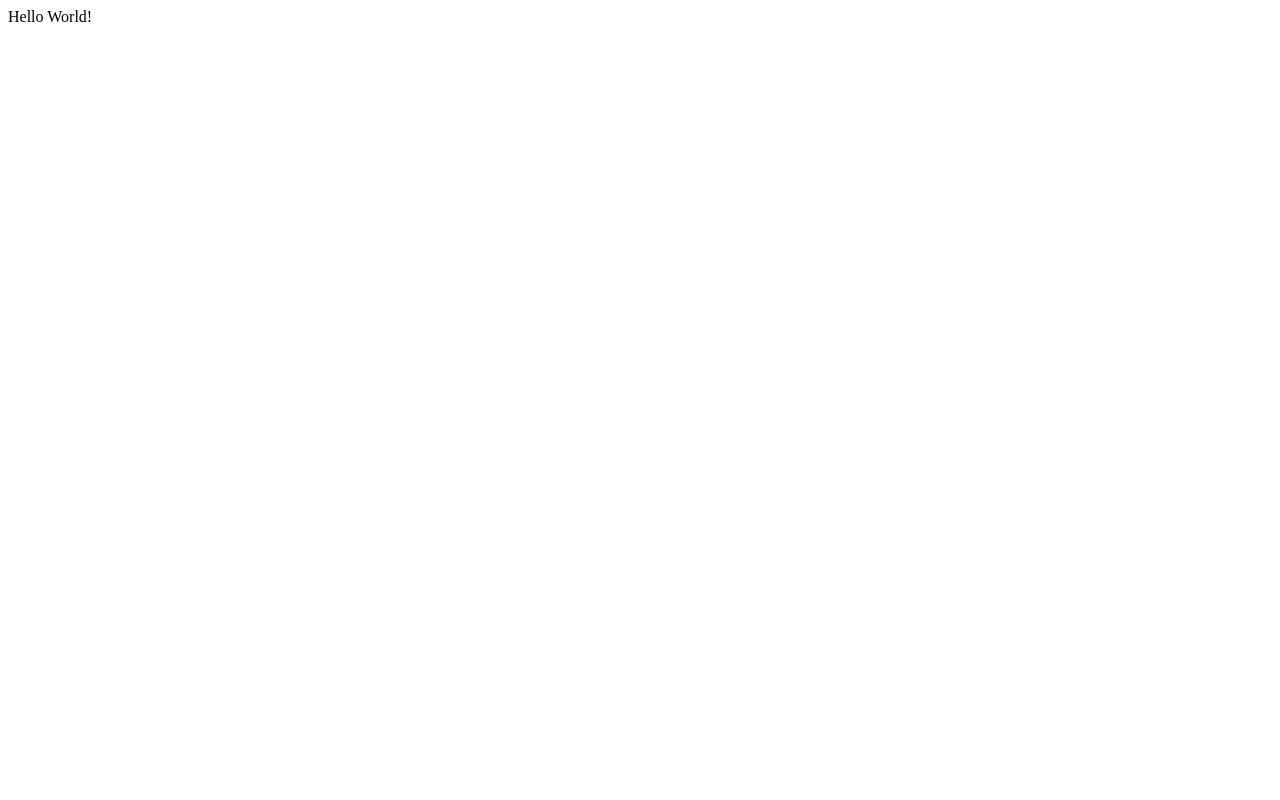
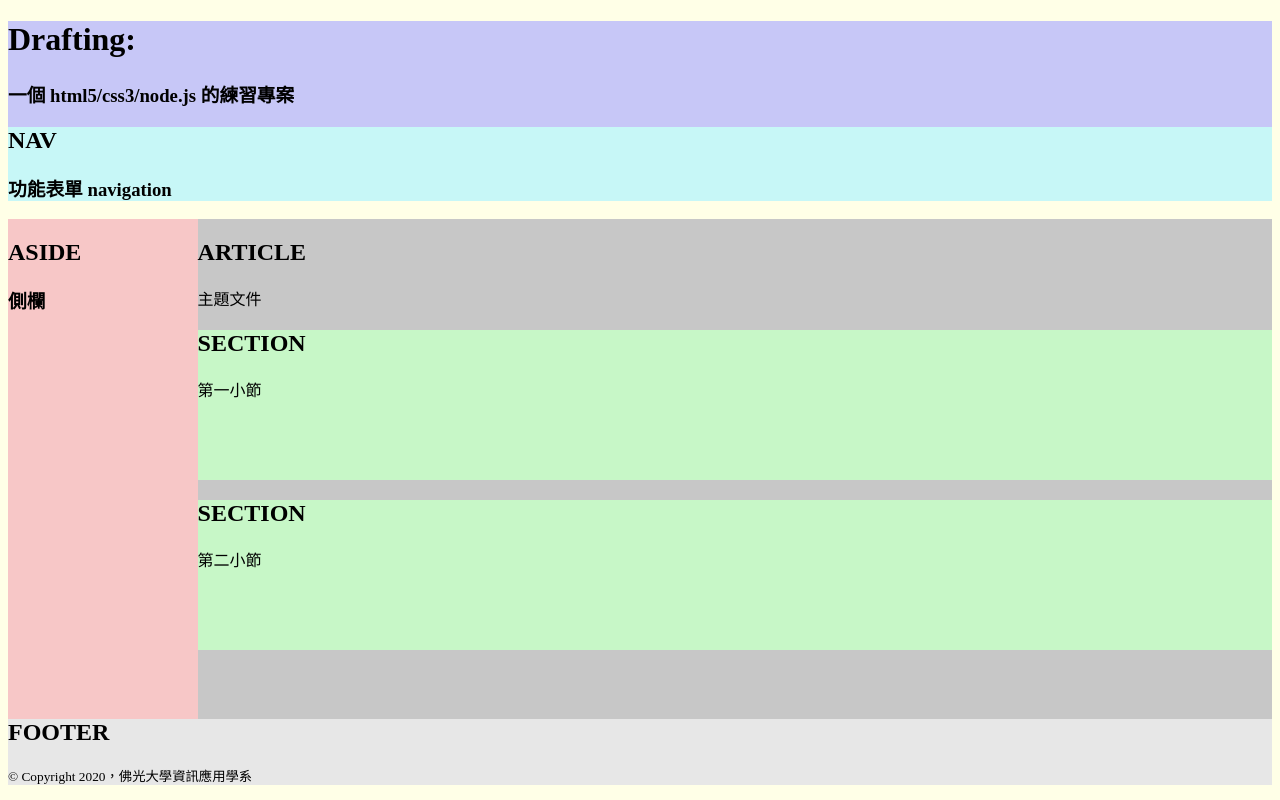
Before and after one commit to ywchiao/drafting, a plain HTML site: page htdocs/index.html in a window 1280 px wide. Drawn offline with Linux system fonts and the light colour scheme.

Commit message:
basic layout.

```diff
--- a/htdocs/index.html
+++ b/htdocs/index.html
@@ -8,7 +8,34 @@
     <meta name="description" content="A place for dreamers.">
     <meta name="keywords" content="Javascript, game">
   </head>
-  <body>
-  Hello World!
-  </body>
+  <body style="background-color: #ffffe7;">
+    <header style="background-color: #c7c7f7;">
+      <h1>Drafting:</h1>
+      <h3>一個 html5/css3/node.js 的練習專案</h3>
+      <nav style="background-color: #c7f7f7;">
+        <h2>NAV</h2>
+        <h3>功能表單 navigation</h3>
+      </nav>
+    </header>
+    <div>
+      <aside style="background-color: #f7c7c7; width: 15%; height: 500px; float: left;">
+        <h2>ASIDE</h2><h3>側欄</h3>
+      </aside>
+      <article style="background-color: #c7c7c7; width: 85%; height: 500px; float: left;">
+        <h2>ARTICLE</h2>
+        主題文件
+        <section style="background-color: #c7f7c7; height: 150px;">
+          <h2>SECTION</h2>
+          第一小節
+        </section>
+        <section style="background-color: #c7f7c7; height: 150px;">
+          <h2>SECTION</h2>
+          第二小節
+        </section>
+      </article>
+    </div>
+    <footer style="background-color: #e7e7e7;">
+      <h2>FOOTER</h2><small>&copy; Copyright 2020，佛光大學資訊應用學系<small>
+    </footer>
+  </body
 </html>
```
